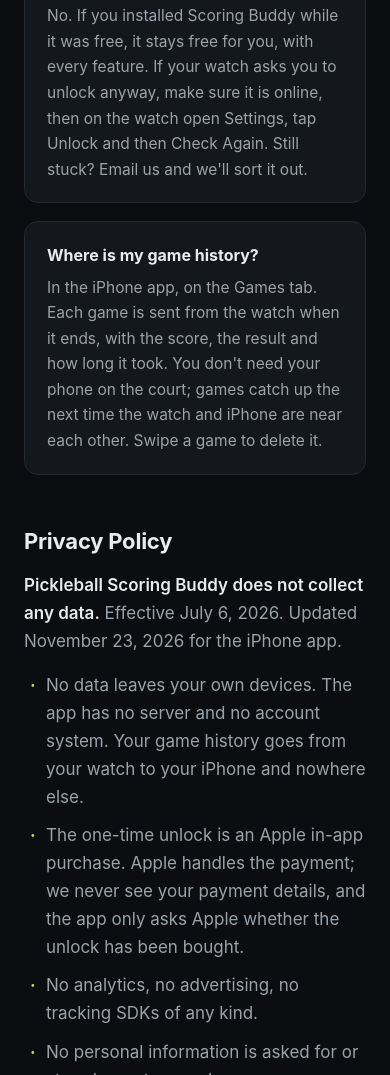
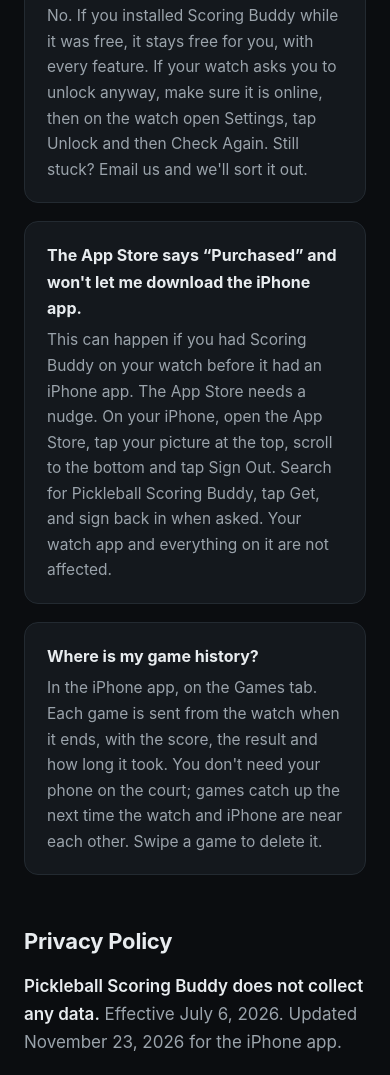
Before and after one commit to spencelloyd/scoring-buddy-support, a plain HTML site: page index.html in a window 390 px wide. Shown: the part 2897-3972 px from the top of the page. Drawn offline with Linux system fonts and the light colour scheme.

Commit message:
Add FAQ: App Store says Purchased and won't download the iPhone app
Co-Authored-By: Claude Fable 5.2 <noreply@anthropic.com>

```diff
--- a/index.html
+++ b/index.html
@@ -117,6 +117,13 @@
     Settings, tap Unlock and then Check Again. Still stuck? Email us and we'll sort it out.</p>
   </div>
   <div class="card">
+    <h3>The App Store says &ldquo;Purchased&rdquo; and won't let me download the iPhone app.</h3>
+    <p>This can happen if you had Scoring Buddy on your watch before it had an iPhone app. The App
+    Store needs a nudge. On your iPhone, open the App Store, tap your picture at the top, scroll
+    to the bottom and tap Sign Out. Search for Pickleball Scoring Buddy, tap Get, and sign back in
+    when asked. Your watch app and everything on it are not affected.</p>
+  </div>
+  <div class="card">
     <h3>Where is my game history?</h3>
     <p>In the iPhone app, on the Games tab. Each game is sent from the watch when it ends, with the
     score, the result and how long it took. You don't need your phone on the court; games catch up
```
